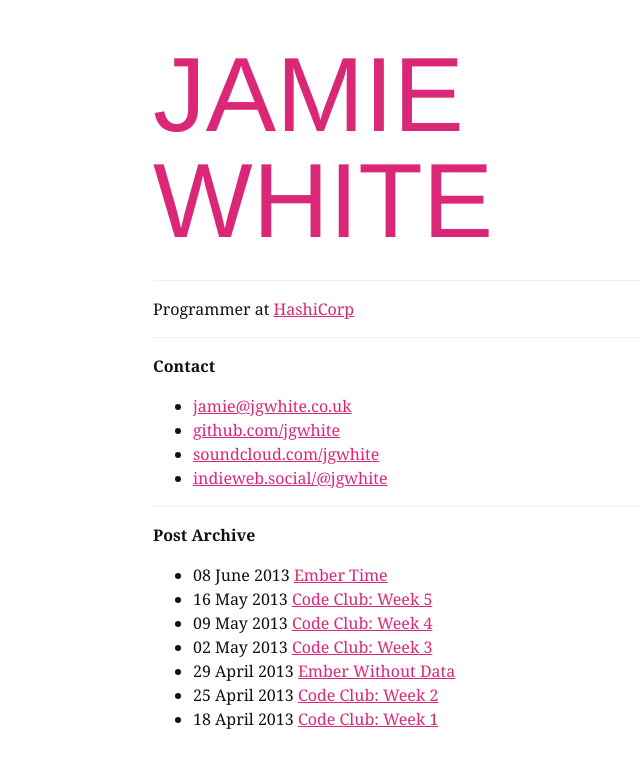
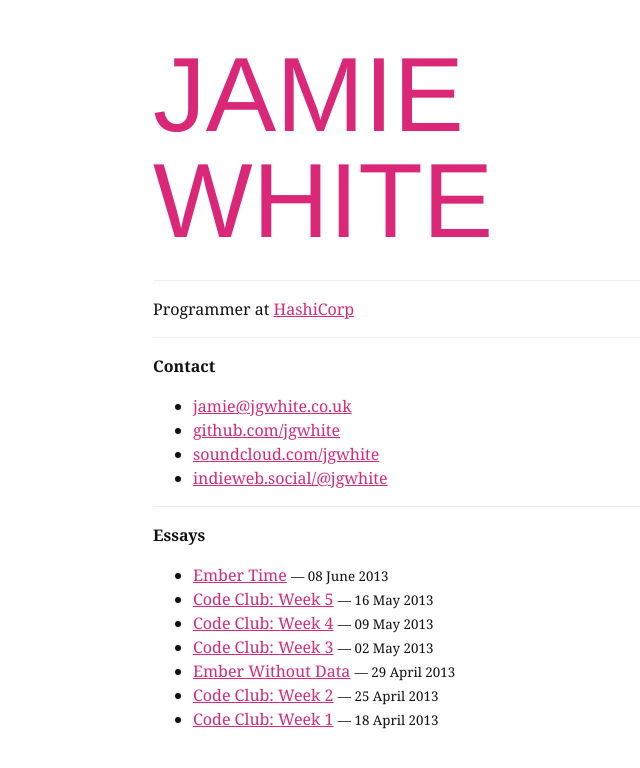
Before and after one commit to jgwhite/jgwhite.github.io, a Jekyll site: the page built from index.md, in a window 1280 px wide. Shown: the top 768 px of the page, without its empty margins (215-855 px from the left). Built offline with Jekyll 4.4.1, drawn with Linux system fonts in a browser that asks for light colours; some web fonts are replaced.

Commit message:
Tweak silly stuff

```diff
--- a/_layouts/post.html
+++ b/_layouts/post.html
@@ -4,13 +4,15 @@ layout: default
 
 <h1>{{ page.title }}</h1>
 
+<p class="dateline">{{ page.date | date_to_long_string }}</p>
+
 {{ content }}
 
 <aside>
-  <hr noshade>
+  <hr noshade />
 
   <p>
-    You’re reading the ramblings of <strong>Jamie White</strong>.<br>
+    You’re reading the ramblings of <strong>Jamie White</strong>.<br />
     For more of this nonsense, <a href="/">see the homepage</a>.
   </p>
 </aside>
--- a/css/jgwhite.css
+++ b/css/jgwhite.css
@@ -122,6 +122,11 @@ blockquote {
   border: none;
 }
 
+.dateline {
+  margin-top: -1.5rem;
+  margin-bottom: 2rem;
+}
+
 @media screen and (max-width: 576px) {
   h1 {
     font-size: 4.25em;
--- a/index.md
+++ b/index.md
@@ -13,15 +13,17 @@ Programmer at [HashiCorp](https://hashicorp.com)
 
 ## Contact
 
-* [jamie@jgwhite.co.uk](mailto:jamie@jgwhite.co.uk)
-* [github.com/jgwhite](https://github.com/jgwhite)
-* [soundcloud.com/jgwhite](http://soundcloud.com/jgwhite)
-* <a rel="me" href="https://indieweb.social/@jgwhite">indieweb.social/@jgwhite</a>
+- [jamie@jgwhite.co.uk](mailto:jamie@jgwhite.co.uk)
+- [github.com/jgwhite](https://github.com/jgwhite)
+- [soundcloud.com/jgwhite](http://soundcloud.com/jgwhite)
+- <a rel="me" href="https://indieweb.social/@jgwhite">indieweb.social/@jgwhite</a>
 
 ---
 
-## Post Archive
+## Essays
 
 {% for post in site.posts %}
-* {{post.date | date_to_long_string}} [{{post.title}}]({{post.url}})
-{% endfor %}
+
+- [{{post.title}}]({{post.url}}) <small>— {{post.date | date_to_long_string}}</small>
+
+  {% endfor %}
```
